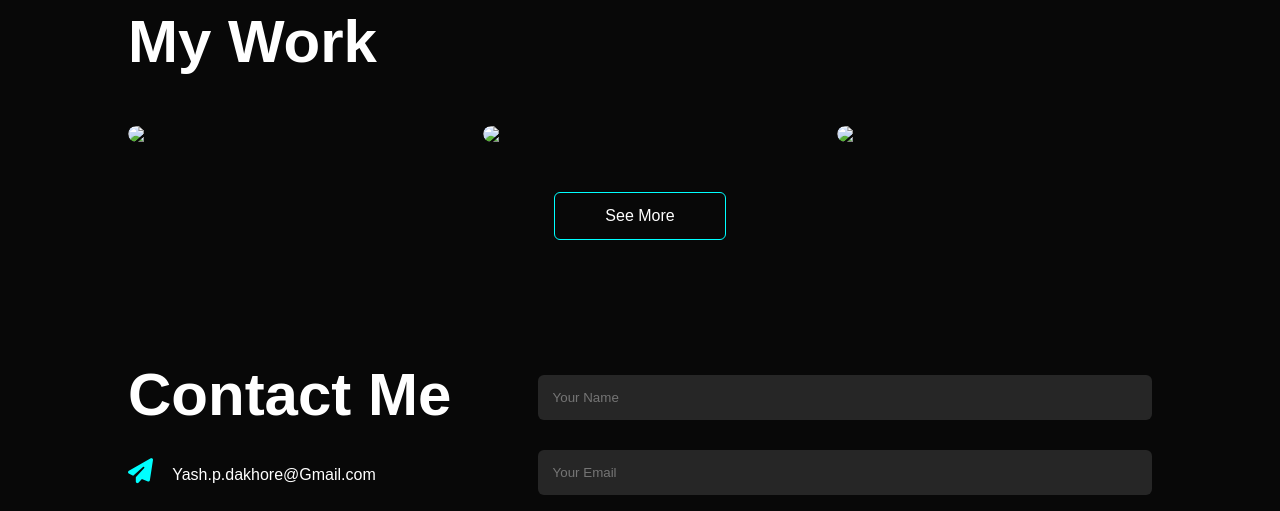
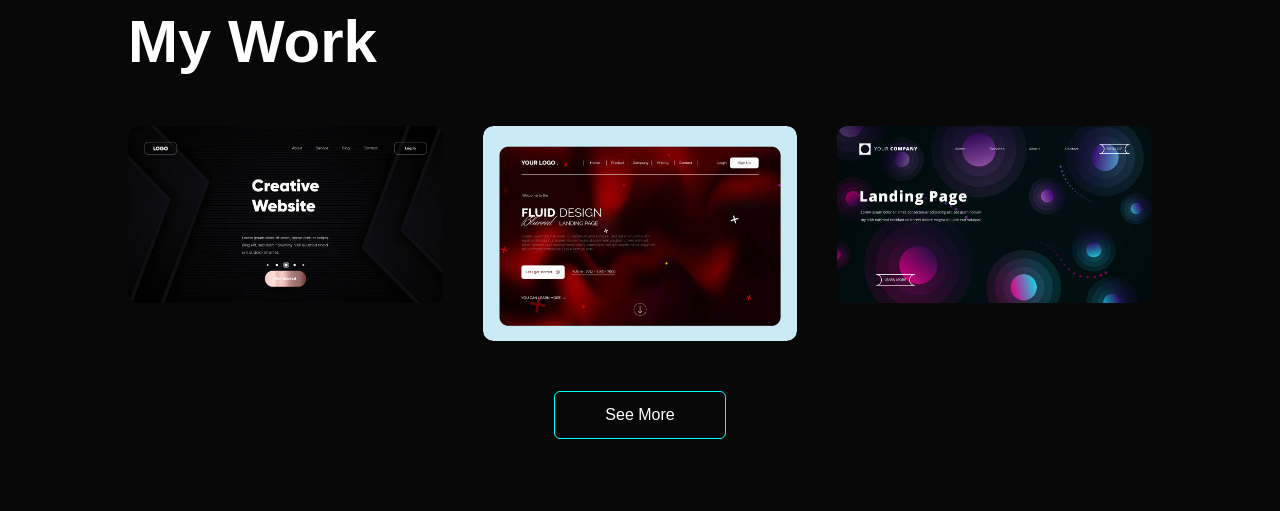
Before and after one commit to yashdakhore/MyPortfolio, a plain HTML site: page index.html in a window 1280 px wide. Shown: the part 1600-2111 px from the top of the page. Drawn offline with Linux system fonts and the light colour scheme.

Commit message:
Update index.html

```diff
--- a/index.html
+++ b/index.html
@@ -121,7 +121,7 @@
             <h1 class="sub-title">My Work</h1>
             <div class="work-list">
                 <div class="work">
-                    <img src="Images/i1.jpg">
+                    <img src="i1.jpg">
                     <div class="layer">
                         <h3>Websites</h3>
                         <p> This type of responsive websites we create with hassle free services.</p>
@@ -130,7 +130,7 @@
 
                 </div>
                 <div class="work">
-                    <img src="Images/i2.jpg">
+                    <img src="i2.jpg">
                     <div class="layer">
                         <h3>Personal Portfolios</h3>
                         <p> We Create a very responsive perosonal portfolios in all type :-</p>
@@ -140,7 +140,7 @@
                     </div>
                 </div>
                 <div class="work">
-                    <img src="Images/i3.jpg">
+                    <img src="i3.jpg">
                     <div class="layer">
                         <h3>Shopping App and Websites</h3>
                         <p> We also make websites for commercial business and shopping business</p>
```
